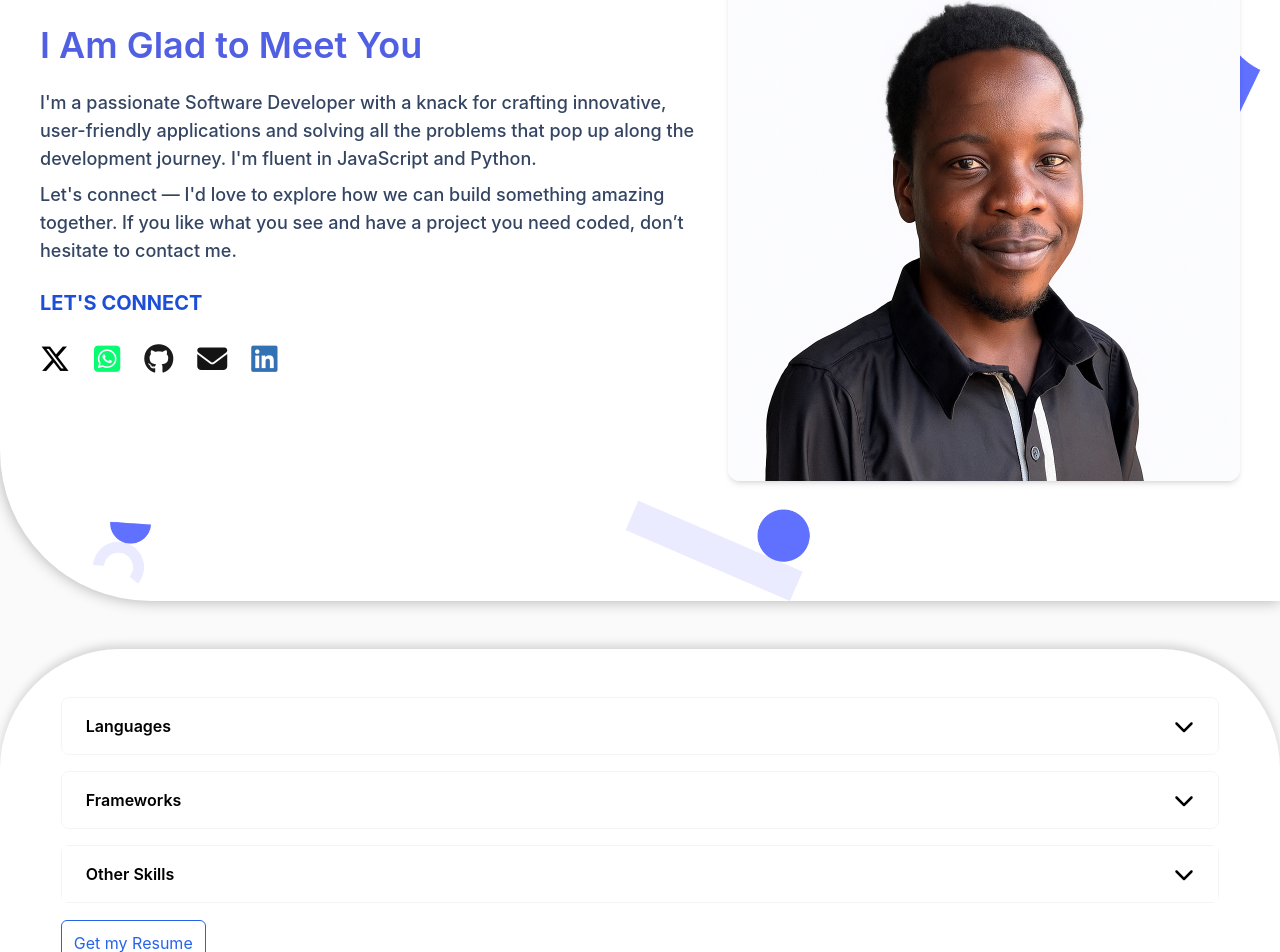
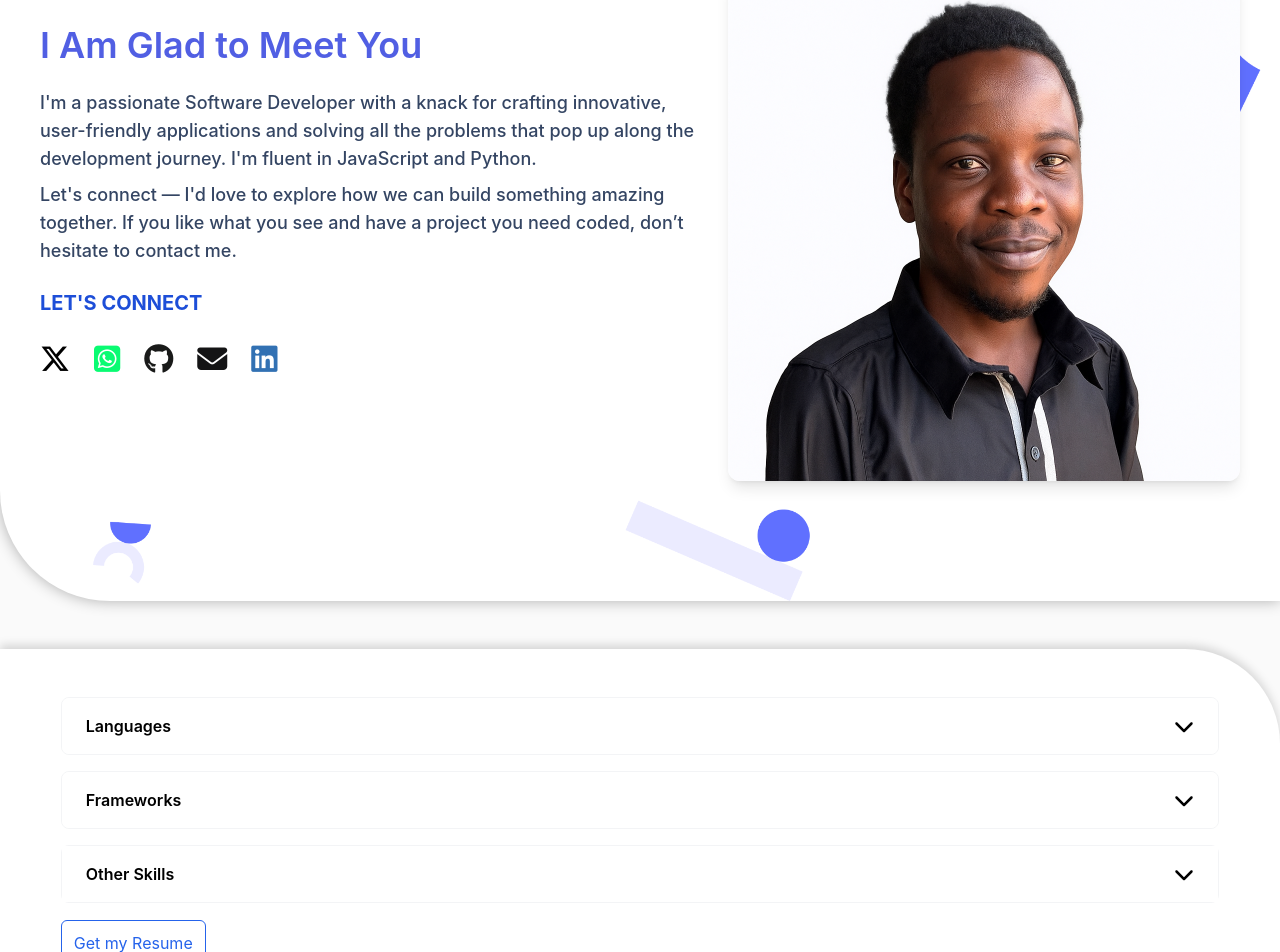
Before and after one commit to Alphaboy20023/NewPortfolio, a React (Create React App) app: page / in a window 1280 px wide. Shown: the part 199-1151 px from the top of the page. Built offline with nearby package versions, Linux system fonts and the light colour scheme.

Commit message:
border radius fix

```diff
--- a/public/index.html
+++ b/public/index.html
@@ -25,7 +25,7 @@
       work correctly both with client-side routing and a non-root public URL.
       Learn how to configure a non-root public URL by running `npm run build`.
     -->
-  <title>React App</title>
+  <title>Akinola Victor Portfolio</title>
 </head>
 
 <body>
--- a/src/components/accordion.tsx
+++ b/src/components/accordion.tsx
@@ -34,7 +34,7 @@ const Accordion = () => {
         setOpenIndex((prev) => (prev === index ? null : index));
     };
     return (
-        <div className="shadow-[0_-4px_10px_rgba(0,0,0,0.15)] mt-12 [border-start-end-radius:120px] [border-start-start-radius:120px] bg-white h-full">
+        <div className="shadow-[0_-4px_10px_rgba(0,0,0,0.15)] mt-12 lg:[border-start-end-radius:95px] [border-start-end-radius:60px] bg-white h-full">
             <div className="w-[98%] mx-auto my-6 rounded-lg py-12 px-12">
                 {/* Languages */}
                 <div className="border border-gray-100 rounded-lg mb-4 overflow-hidden">
--- a/src/pages/MyProjects.tsx
+++ b/src/pages/MyProjects.tsx
@@ -17,9 +17,9 @@ const MyProjects = () => {
   const displayedProjects = isDesktop ? desktopOrder : projects;
 
   return (
-    <section className="flex flex-col gap-8 p-4 md:p-10">
+    <section className="flex flex-col gap-8 p-3 md:p-10">
       <Navbar />
-      <p className="pt-[80px] text-gray-600 text-3xl font-semibold">
+      <p className="lg:pt-[40px] pt-[78px] text-gray-600 text-3xl font-semibold">
         My Projects
       </p>
       {displayedProjects.map((project) => (
--- a/src/pages/Portfolio.tsx
+++ b/src/pages/Portfolio.tsx
@@ -7,7 +7,7 @@ const Portfolio = () => {
     <>
       <Navbar />
       <div
-        className=" bg-cover bg-center bg-white flex flex-col-reverse lg:flex-row items-center justify-center gap-6 h-auto min-h-screen p-6 md:p-10 [border-end-start-radius:150px] [box-shadow:0_0_15px_rgba(0,0,0,0.3)]"
+        className=" bg-cover bg-center bg-white flex flex-col-reverse lg:flex-row items-center justify-center gap-6 h-auto min-h-screen p-6 md:p-10 [border-end-start-radius:110px] [box-shadow:0_0_15px_rgba(0,0,0,0.3)]"
         style={{ backgroundImage: "url('./Img/Header bg@2x.png')" }}
       >
 
@@ -88,7 +88,7 @@ const Portfolio = () => {
           <img
             src="/img/portfolio_image.png"
             alt="my_picture"
-            className="rounded-xl w-full h-auto shadow-md"
+            className="rounded-xl w-full h-auto shadow-lg"
           />
         </div>
       </div>
```
